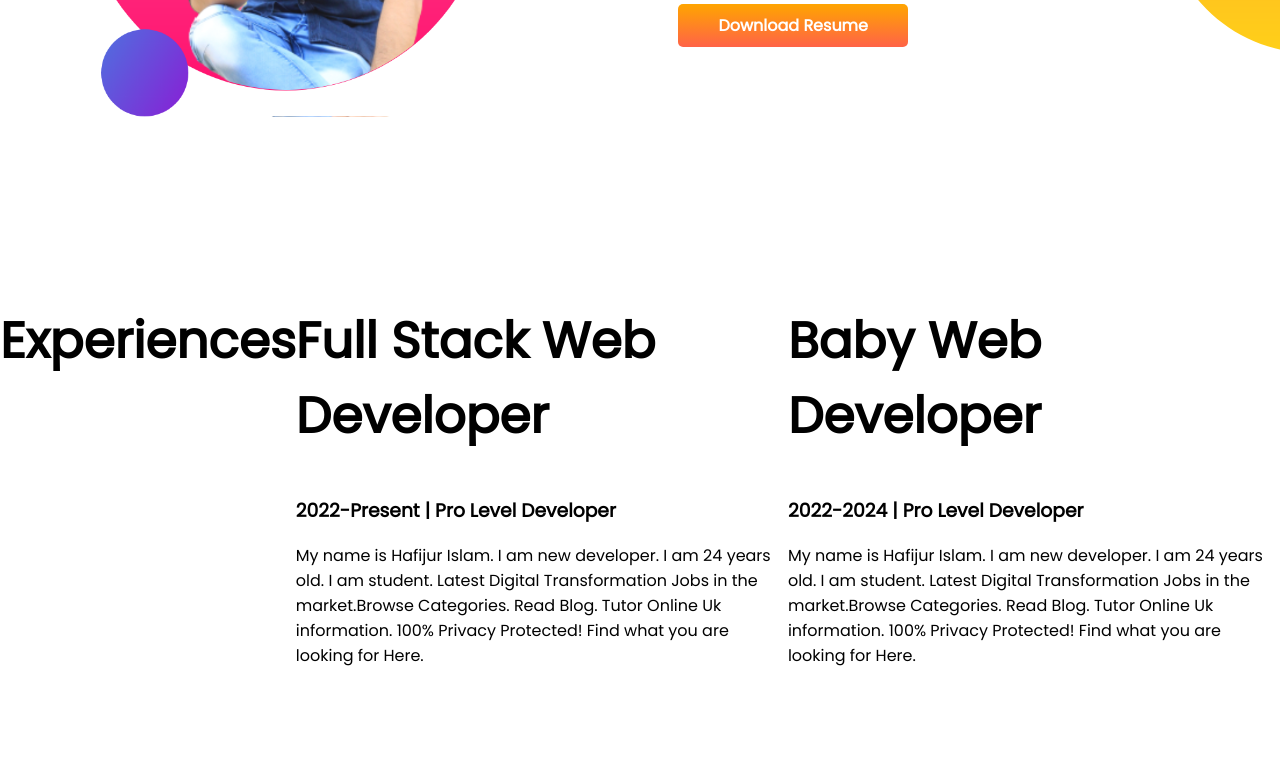
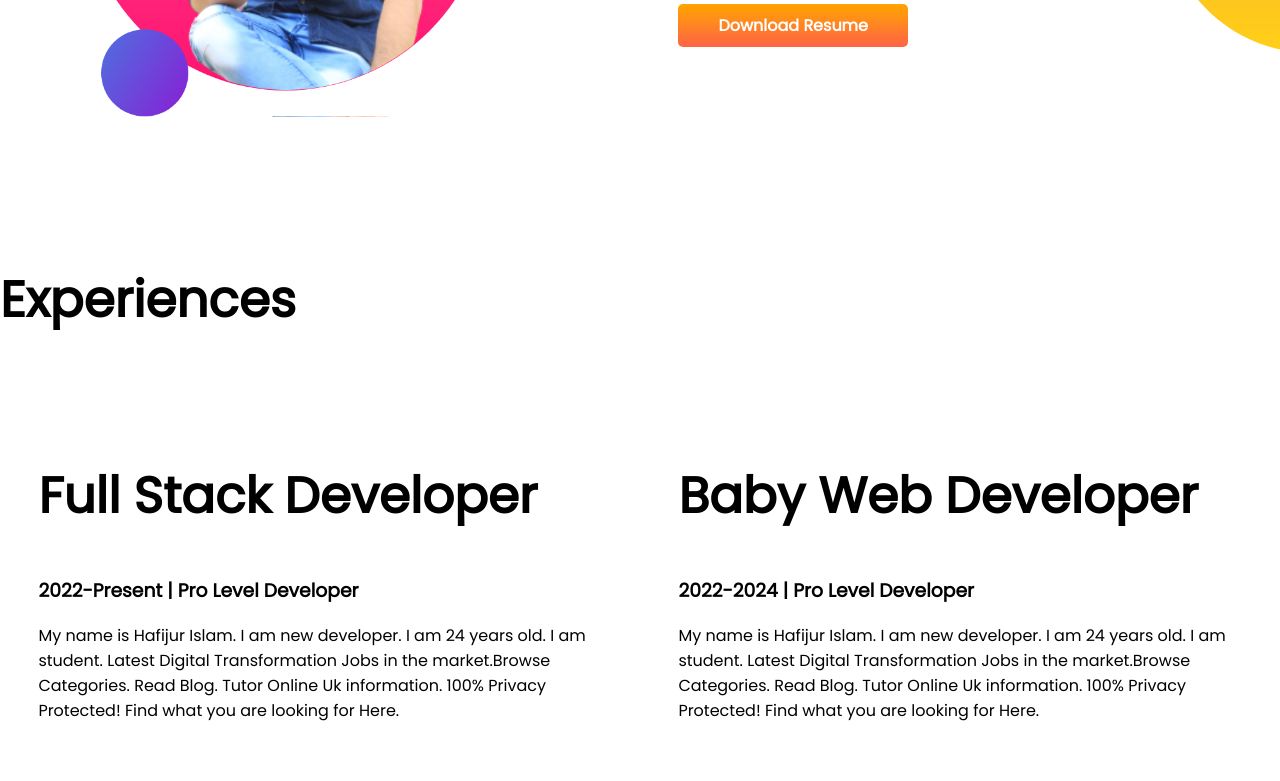
Before and after one commit to HafijurIslam/Developer-portfolio, a plain HTML site: page index.html in a window 1280 px wide. Shown: the part 1069-1850 px from the top of the page. Drawn offline with Linux system fonts and the light colour scheme.

Commit message:
stck added

```diff
--- a/index.html
+++ b/index.html
@@ -14,7 +14,7 @@
     <link rel="stylesheet" href="style.css" />
   </head>
   <body>
-    <section class="top-banner">
+    <section class="top-banner flexible-container">
       <div class="half-width">
         <h1>Welcome To</h1>
         <h1><span class="orange-color">MD Hafijur Islam</span> World!</h1>
@@ -36,7 +36,7 @@
         <img src="images/my-pic.png" alt="" />
       </div>
     </section>
-    <section class="personal-info">
+    <section class="personal-info flexible-container">
       <div class="half-width">
         <img src="images/my-sunph.png" alt="" />
       </div>
@@ -54,26 +54,28 @@
     </section>
     <section class="experience-area">
       <h1>Experiences</h1>
-      <div>
-        <h1>Full Stack Web Developer</h1>
+      <div class="flexible-container">
+        <div class="half-width">
+          <h1>Full Stack Developer</h1>
           <h3>2022-Present | Pro Level Developer</h3>
           <p>
-          My name is Hafijur Islam. I am new developer. I am 24 years old. I am
-          student. Latest Digital Transformation Jobs in the market.Browse
+            My name is Hafijur Islam. I am new developer. I am 24 years old. I
+            am student. Latest Digital Transformation Jobs in the market.Browse
             Categories. Read Blog. Tutor Online Uk information. 100% Privacy
             Protected! Find what you are looking for Here.
           </p>
         </div>
-      <div>
+        <div class="half-width">
           <h1>Baby Web Developer</h1>
           <h3>2022-2024 | Pro Level Developer</h3>
           <p>
-          My name is Hafijur Islam. I am new developer. I am 24 years old. I am
-          student. Latest Digital Transformation Jobs in the market.Browse
+            My name is Hafijur Islam. I am new developer. I am 24 years old. I
+            am student. Latest Digital Transformation Jobs in the market.Browse
             Categories. Read Blog. Tutor Online Uk information. 100% Privacy
             Protected! Find what you are looking for Here.
           </p>
         </div>
+      </div>
     </section>
   </body>
 </html>
--- a/style.css
+++ b/style.css
@@ -8,7 +8,7 @@ h1 {
 .orange-color {
   color: orange;
 }
-section {
+.flexible-container {
   display: flex;
   margin-bottom: 100px;
 }
```
Lines whose indentation alone changed are shown as unchanged.
